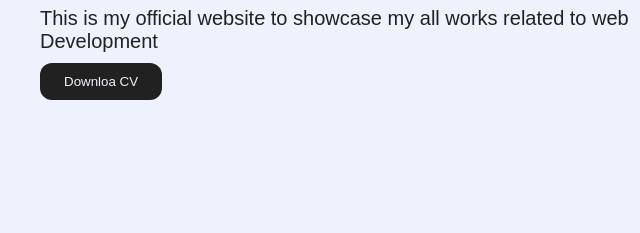
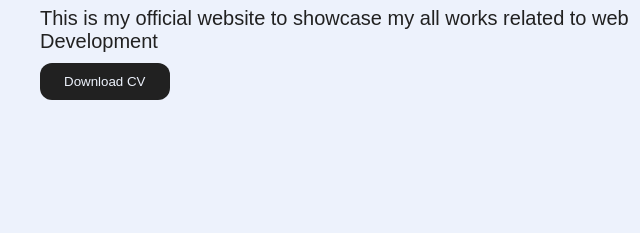
Before and after one commit to Foysal73803/HTML-CSS-and-JavaScript-Project, a plain HTML site: page Dark Mode/index.html in a window 1280 px wide. Shown: the part 304-537 px from the top of the page, 0-640 px from the left. Drawn offline with Linux system fonts and the light colour scheme.

Commit message:
Update index.html

```diff
--- a/Dark Mode/index.html
+++ b/Dark Mode/index.html
@@ -27,9 +27,8 @@
 
         <div class="info">
             <h1>I'm <span>Foysal</span> Alam</h1>
-            <p>This is my official website to showcase my all
-            works related to web <br>Development</p>
-            <button>Downloa CV</button>
+            <p>This is my official website to showcase my all            works related to web <br>Development</p>
+            <button>Download CV</button>
             <div class="rohan">
                 <img src="rohan.png" alt="">
             </div>
```
